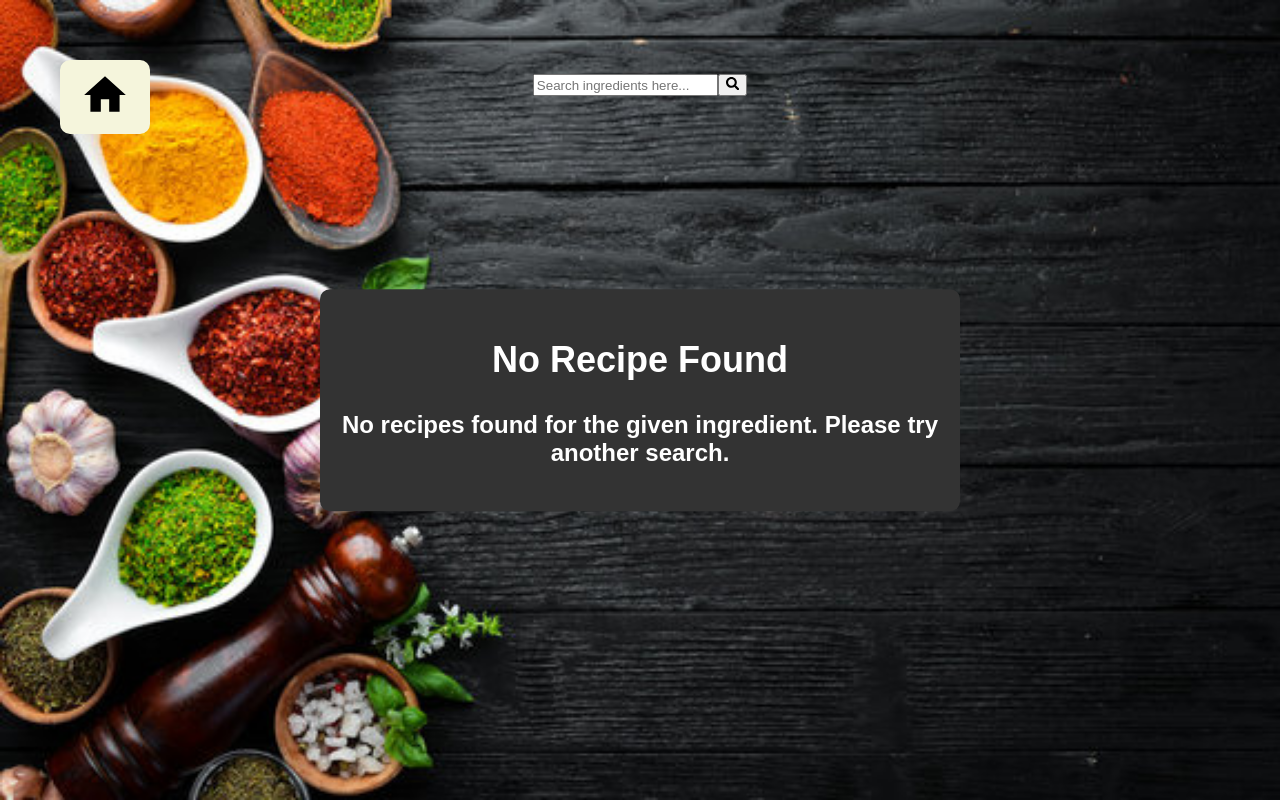
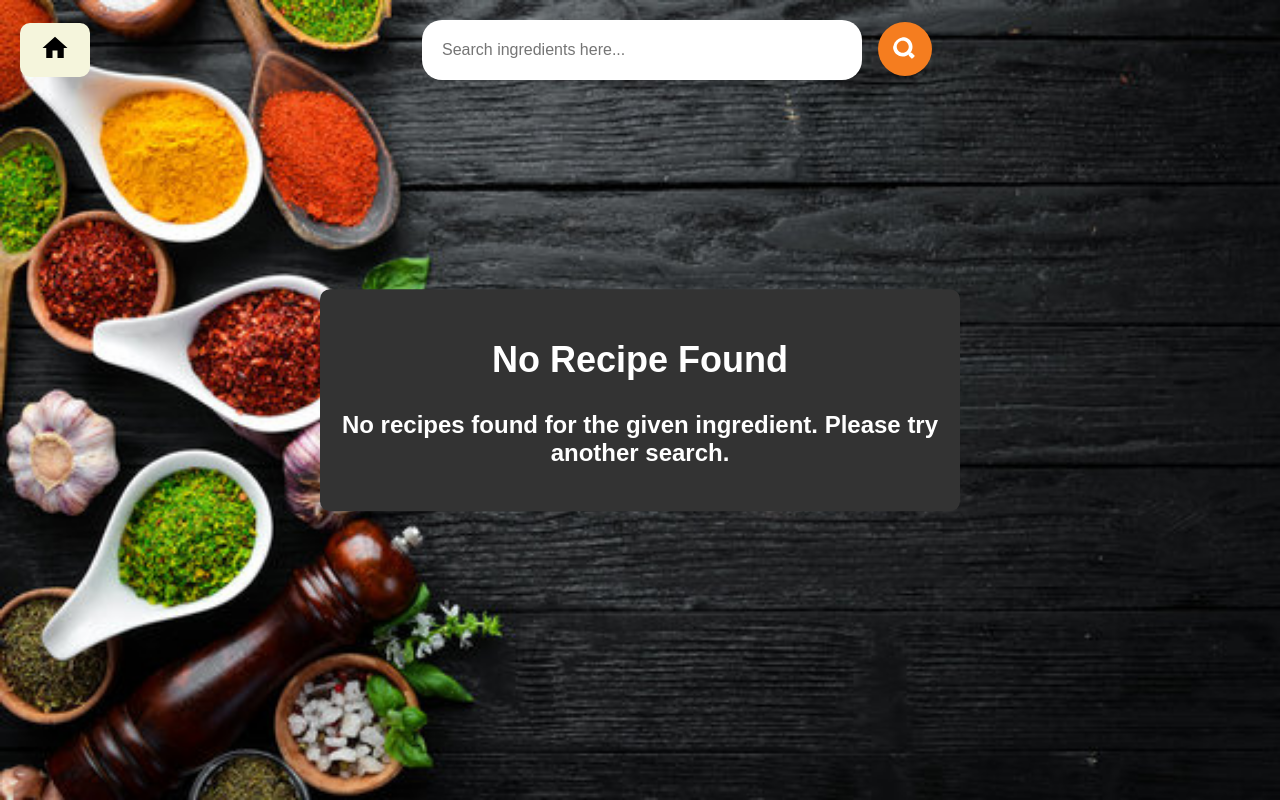
Before and after one commit to sonalinhayade/Recipe-Search-Application, a React (Create React App) app: page /recipes in a window 1280 px wide. Built offline with nearby package versions, Linux system fonts and the light colour scheme.

Commit message:
Update App.css

```diff
--- a/src/App.css
+++ b/src/App.css
@@ -21,7 +21,7 @@ body, html {
     padding: 20px;
   }
 
-  .header-content {
+  .header-content, .header-content-list {
     display: flex;
     flex-direction: column;
     align-items: center;
@@ -36,28 +36,22 @@ body, html {
     text-align: center;
   }
 
-
   .search-form {
     display: flex;
     justify-content: center;
-    margin-bottom: 40px;
-  }
-
-  .search-form-list {
-    display: flex;
-    justify-content: center;
-    margin-bottom: 90px;
-    margin-top: -100px;
+    align-items: center;
+    margin-bottom: 20px;
   }
 
   .search-input {
-    width: 500px;
+    width: 400px;
+    max-width: 100%;
     height: 40px;
     border-radius: 20px;
     border: none;
     padding: 10px 20px;
     font-size: 16px;
-    margin-right: 20px;
+    margin-right: 10px;
   }
 
   .search-button {
@@ -73,27 +67,8 @@ body, html {
     justify-content: center;
   }
 
-
-  .search-button:focus,
-  .search-list-button:focus {
+  .search-button:focus {
     outline: none;
-  }
-
-
-
-  .search-list-button {
-    margin-left: 560px;
-    margin-top: -58px;
-    border-radius: 50%;
-    border: none;
-    background-color: #F57D1F;
-    color: white;
-    font-size: 24px;
-    width: 55px;
-    height: 55px;
-    display: flex;
-    align-items: center;
-    justify-content: center;
   }
 
   .quote-container {
@@ -104,6 +79,12 @@ body, html {
     border-radius: 10px;
     max-width: 700px;
     animation: fadeInSlideUp 1s ease-in-out;
+    box-sizing: border-box;
+  }
+
+  .quote-container {
+    padding-left: 20px;
+    padding-right: 20px;
   }
 
   .personalize-text {
@@ -118,6 +99,60 @@ body, html {
   .personalize-text-middle {
     margin-top: 10px;
   }
+
+  @media (max-width: 768px) {
+    .search-input {
+      width: 60%;
+    }
+
+    .search-button {
+      width: 50px;
+      height: 50px;
+      font-size: 20px;
+    }
+
+    .quote-container {
+      padding: 15px;
+      max-width: 90%;
+      margin: 0 auto;
+    }
+
+    .personalize-text {
+      font-size: 1.2em;
+    }
+  }
+
+  @media (max-width: 480px) {
+    .search-form {
+      flex-direction: column;
+      align-items: center;
+    }
+
+    .search-input {
+      width: 80%;
+      margin-right: 0;
+      margin-bottom: 10px;
+    }
+
+    .search-button {
+      width: 45px;
+      height: 45px;
+      font-size: 20px;
+      margin: 0 auto;
+    }
+
+    .quote-container {
+      padding: 10px;
+      max-width: 100%;
+      margin: 10px;
+      box-sizing: border-box;
+    }
+
+    .personalize-text {
+      font-size: 1em;
+    }
+  }
+
 
 
   .ingredient-container {
@@ -163,7 +198,7 @@ body, html {
     justify-content: center;
     align-items: center;
     position: fixed;
-    bottom: 20px; /* Adjust this value as needed */
+    bottom: 20px;
     left: 0;
     width: 100%;
     background-color: transparent;
@@ -189,15 +224,53 @@ body, html {
     font-weight: 500;
   }
 
-
   .pagination-button.active {
     background-color: lightgray;
     color: black;
   }
 
   .pagination-button:hover {
-    background-color: #F57D1F;
+    background-color: #f57d1f;
     color: white;
+  }
+
+  .pagination-arrow {
+    width: 30px;
+    height: 30px;
+    font-size: 20px;
+    padding: 10px;
+    background-color: lightgray;
+    color: black;
+    border-radius: 50%;
+    cursor: pointer;
+    transition: background-color 0.3s ease;
+    border: none;
+    display: flex;
+    align-items: center;
+    justify-content: center;
+    margin: 10px;
+    margin-right: 20px
+  };
+
+  .pagination-arrow:hover {
+    background-color: #f57d1f;
+    color: white;
+  }
+
+  @media (max-width: 768px) {
+    .pagination-button {
+      display: none;
+    }
+
+    .pagination {
+      justify-content: space-between;
+    }
+
+    .pagination-arrow {
+      width: 30px;
+      height: 30px;
+      font-size: 16px;
+    }
   }
 
 
@@ -212,13 +285,21 @@ body, html {
     grid-template-columns: repeat(auto-fill, minmax(300px, 1fr));
     gap: 40px;
   }
+  .recipe-list-container {
+    padding-top:50px
+  }
+
+  .recipe-card-container {
+    display: grid;
+    grid-template-columns: repeat(auto-fill, minmax(300px, 1fr));
+    gap: 20px;
+  }
 
   .recipe-list-card {
     background-color: #fff;
     border-radius: 20px;
     padding: 40px;
     box-shadow: 0 4px 8px rgba(0, 0, 0, 0.1);
-    transition: transform 0.3s ease, box-shadow 0.3s ease;
     border: 1px solid black;
   }
 
@@ -260,7 +341,8 @@ body, html {
 
   .no-recipe-found-container {
     font-size: 24px;
-    font-weight: bold;   color: white;
+    font-weight: bold;
+    color: white;
     background-color: #333;
     padding: 20px;
     border-radius: 10px;
@@ -271,6 +353,67 @@ body, html {
     left: 50%;
     transform: translate(-50%, -50%);
   }
+
+  .header-list {
+    display: flex;
+    justify-content: space-between;
+    align-items: center;
+  }
+
+  .home-button-container {
+    margin-right: 10px;
+  }
+
+  .search-form-list {
+    flex-grow: 1;
+    display: flex;
+    align-items: center;
+    justify-content: center;
+  }
+
+  .search-input-list {
+    width: 100%;
+    max-width: 400px;
+    height: 40px;
+    border-radius: 20px;
+    border: none;
+    padding: 10px 20px;
+    font-size: 16px;
+    margin-right: 10px;
+  }
+
+  .search-button-list {
+    border: none;
+    background-color: transparent;
+    cursor: pointer;
+  }
+
+  .search-ingredient-list {
+    color: white;
+    font-size: 24px;
+    background-color: #F57D1F;
+    border-radius: 50%;
+    padding: 15px;
+  }
+
+  @media (max-width: 768px) {
+    .header-list {
+      flex-direction: column;
+      align-items: center;
+    }
+
+    .home-button-container {
+      margin-bottom: 10px;
+    }
+
+    .search-form-list {
+      width: 100%;
+      justify-content: center;
+    }
+  }
+
+
+
 
 
   /* RecipeDetails.css */
@@ -371,7 +514,6 @@ body, html {
   .home-button-container {
     display: flex;
     justify-content: flex-start;
-    margin:40px
   }
 
   .home-button {
@@ -380,11 +522,10 @@ body, html {
     padding: 10px 20px;
     border-radius: 10px;
     text-decoration: none;
-
   }
 
   .home-icon{
-    font-size: 50px;
+    font-size: 30px;
   }
 
   .home-button:hover {
```
